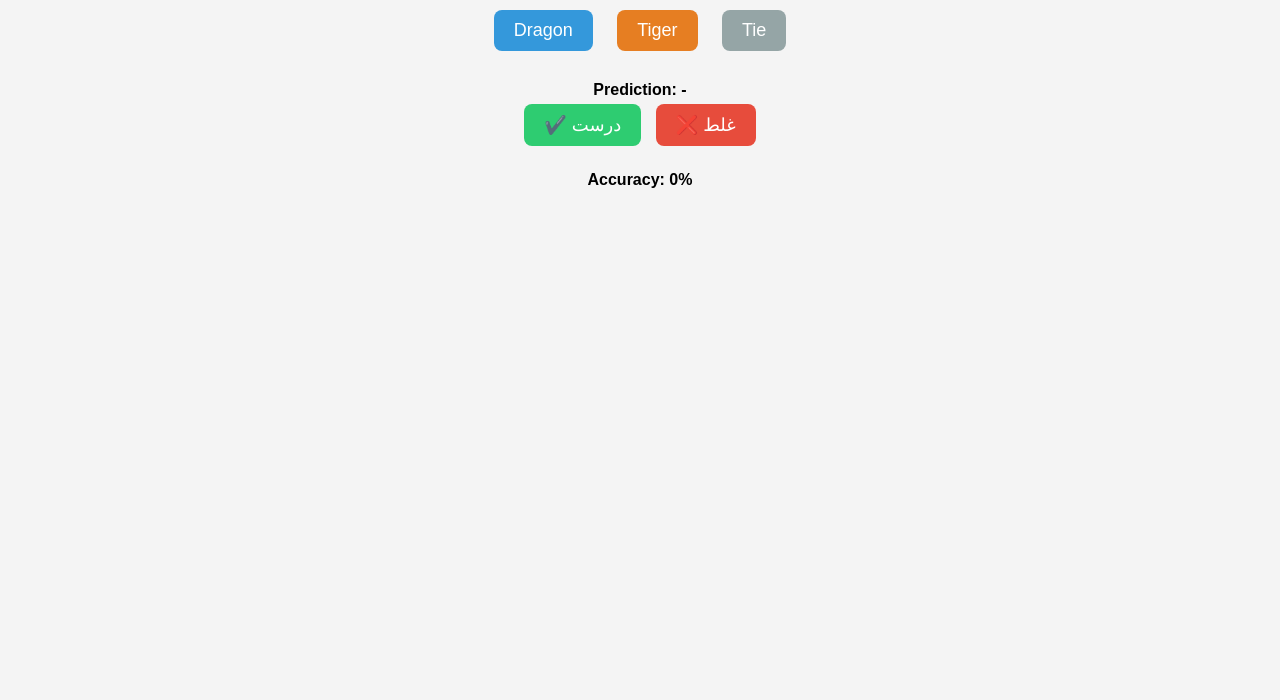
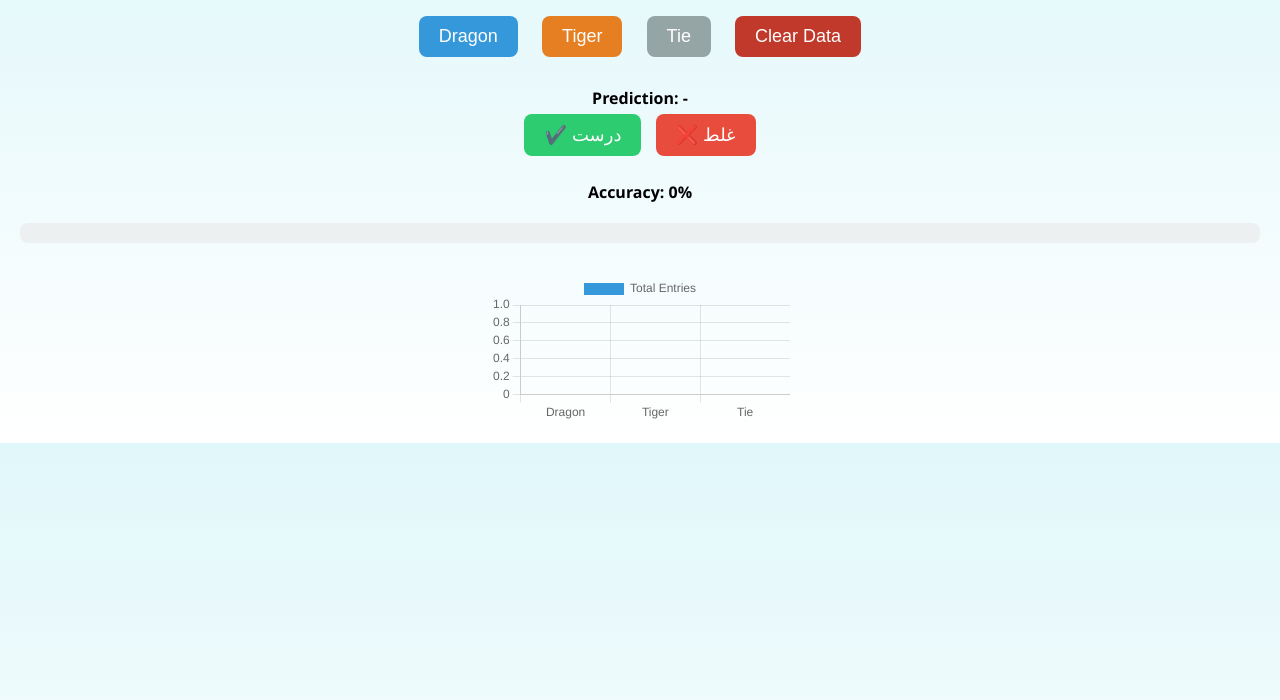
Before and after one commit to Bablo0101/3patti-dragon-vs-tiger_Asad, a plain HTML site: page index.html in a window 1280 px wide. Shown: the part 100-800 px from the top of the page. Drawn offline with nearby package versions, Linux system fonts and the light colour scheme.

Commit message:
Add files via upload

```diff
--- a/index.html
+++ b/index.html
@@ -4,10 +4,11 @@
   <meta charset="UTF-8" />
   <meta name="viewport" content="width=device-width, initial-scale=1.0" />
   <title>DragonMaster2025 - AI Predictor</title>
+  <script src="https://cdn.jsdelivr.net/npm/chart.js"></script>
   <style>
     body {
-      font-family: Arial, sans-serif;
-      background-color: #f4f4f4;
+      font-family: 'Segoe UI', sans-serif;
+      background: linear-gradient(to bottom, #e0f7fa, #ffffff);
       margin: 0;
       padding: 20px;
       text-align: center;
@@ -26,8 +27,9 @@
     .dragon { background-color: #3498db; color: white; }
     .tiger { background-color: #e67e22; color: white; }
     .tie { background-color: #95a5a6; color: white; }
-    #history { margin-top: 20px; max-height: 300px; overflow-y: auto; }
-    .entry { margin: 5px 0; }
+    .clear { background-color: #c0392b; color: white; margin-top: 10px; }
+    #history { margin-top: 20px; max-height: 200px; overflow-y: auto; background: #ecf0f1; padding: 10px; border-radius: 8px; }
+    .entry { margin: 3px 0; }
     #prediction, #accuracy {
       margin-top: 20px;
       font-weight: bold;
@@ -38,6 +40,7 @@
       color: white;
     }
     .no-btn { background-color: #e74c3c !important; }
+    canvas { margin-top: 30px; max-width: 600px; margin-left: auto; margin-right: auto; }
   </style>
 </head>
 <body>
@@ -46,6 +49,7 @@
     <button class="dragon" onclick="addResult('Dragon')">Dragon</button>
     <button class="tiger" onclick="addResult('Tiger')">Tiger</button>
     <button class="tie" onclick="addResult('Tie')">Tie</button>
+    <button class="clear" onclick="clearData()">Clear Data</button>
   </div>
   <div id="prediction">Prediction: -</div>
   <div class="feedback-btns">
@@ -54,6 +58,7 @@
   </div>
   <div id="accuracy">Accuracy: 0%</div>
   <div id="history"></div>
+  <canvas id="resultsChart"></canvas>
 
   <script>
     let results = JSON.parse(localStorage.getItem('results') || '[]');
@@ -65,6 +70,7 @@
       if (results.length > 200) results.shift();
       localStorage.setItem('results', JSON.stringify(results));
       updateHistory();
+      updateGraph();
       makePrediction();
     }
 
@@ -75,11 +81,9 @@
 
     function makePrediction() {
       if (results.length < 5) return document.getElementById('prediction').innerText = 'Prediction: -';
-      const last = results.slice(-5).join(',');
-
+      const last = results.slice(-5);
       const counts = { Dragon: 0, Tiger: 0, Tie: 0 };
-      results.slice(-5).forEach(r => counts[r]++);
-
+      last.forEach(r => counts[r]++);
       let prediction = Object.keys(counts).reduce((a, b) => counts[a] > counts[b] ? a : b);
       document.getElementById('prediction').innerText = `Prediction: ${prediction}`;
       localStorage.setItem('lastPrediction', prediction);
@@ -98,9 +102,46 @@
       document.getElementById('accuracy').innerText = `Accuracy: ${acc}%`;
     }
 
+    function clearData() {
+      results = [];
+      correct = 0;
+      total = 0;
+      localStorage.clear();
+      updateHistory();
+      updateAccuracy();
+      updateGraph();
+      document.getElementById('prediction').innerText = 'Prediction: -';
+    }
+
+    let chart;
+    function updateGraph() {
+      const counts = { Dragon: 0, Tiger: 0, Tie: 0 };
+      results.forEach(r => counts[r]++);
+      const ctx = document.getElementById('resultsChart').getContext('2d');
+      if (chart) chart.destroy();
+      chart = new Chart(ctx, {
+        type: 'bar',
+        data: {
+          labels: ['Dragon', 'Tiger', 'Tie'],
+          datasets: [{
+            label: 'Total Entries',
+            data: [counts.Dragon, counts.Tiger, counts.Tie],
+            backgroundColor: ['#3498db', '#e67e22', '#95a5a6']
+          }]
+        },
+        options: {
+          responsive: true,
+          scales: {
+            y: { beginAtZero: true }
+          }
+        }
+      });
+    }
+
     updateHistory();
+    updateAccuracy();
+    updateGraph();
     makePrediction();
-    updateAccuracy();
   </script>
 </body>
 </html>
```
